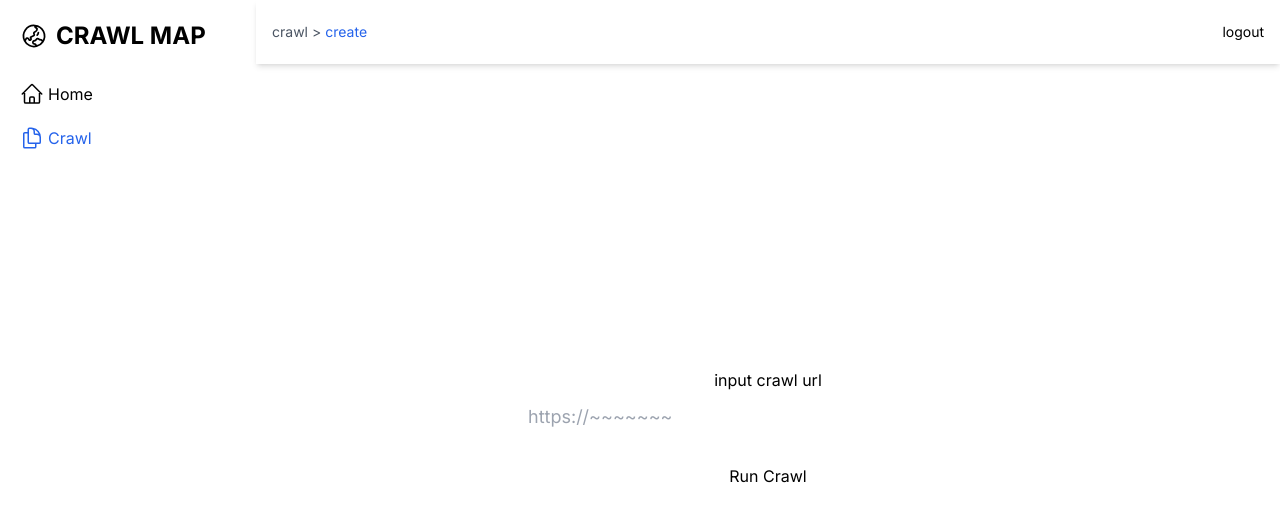
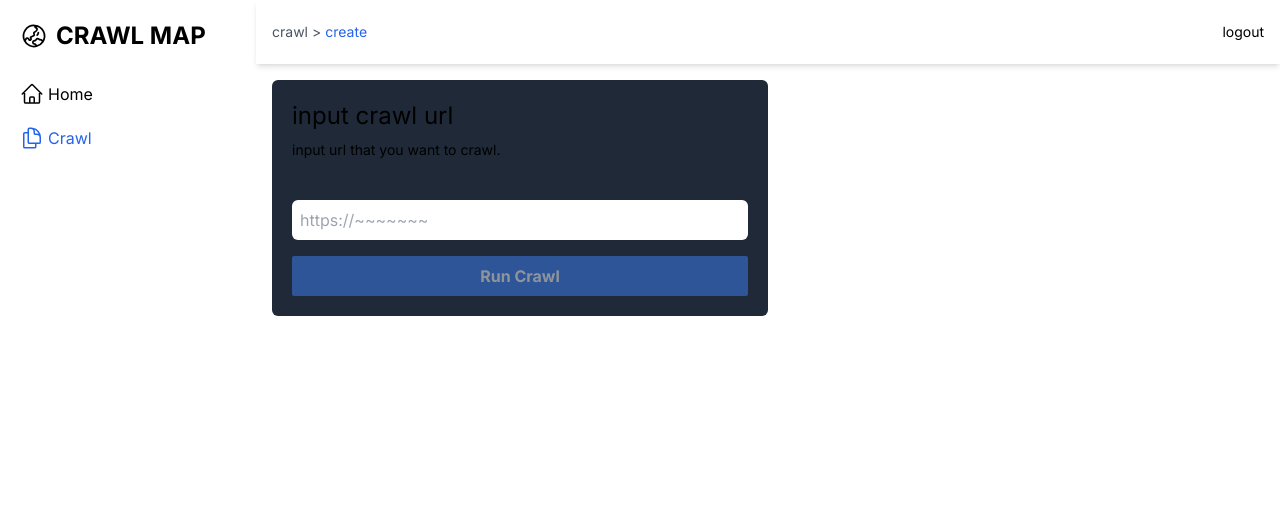
Before and after one commit to mars-tatsuru/crawl_project__frontend, a Next.js app: page /crawl/create in a window 1280 px wide. Shown: the top 522 px of the page. Built offline with nearby package versions, Linux system fonts and the light colour scheme.

Commit message:
change class

```diff
--- a/src/app/(overview)/crawl/create/page.tsx
+++ b/src/app/(overview)/crawl/create/page.tsx
@@ -1,9 +1,9 @@
 "use client";
 import type { NextPage } from "next";
 import Flow from "@/components/ReactFlow/index";
-import styles from "@/styles/Home.module.scss";
 import "reactflow/dist/style.css";
 import { useState } from "react";
+import clsx from "clsx";
 import { S3Client, GetObjectCommand } from "@aws-sdk/client-s3";
 
 const Crawl: NextPage = () => {
@@ -20,7 +20,7 @@ const Crawl: NextPage = () => {
         `https://crawl-project--backend.fly.dev/crawl?siteUrl=${siteUrl}`,
         {
           method: "GET",
-        }
+        },
       );
 
       if (!response.ok) {
@@ -67,24 +67,35 @@ const Crawl: NextPage = () => {
   return (
     <div className="h-full">
       {!siteTree && !isCrawling && (
-        <div className="flex flex-col items-center justify-center h-full w-full">
-          <h2>input crawl url</h2>
+        <div className="flex w-1/2 flex-col rounded-md bg-gray-800 p-5">
+          <div className="mb-10">
+            <h2 className="mb-2 text-2xl">input crawl url</h2>
+            <p className="text-sm">input url that you want to crawl.</p>
+          </div>
           <input
             type="text"
             placeholder="https://~~~~~~~"
             onChange={(e) => setSiteUrl(e.target.value)}
-            className="mb-4 w-1/2 h-12 p-2 text-lg"
+            className="mb-4 h-10 w-full rounded-md p-2"
           />
           <button
             onClick={runCrawl}
-            className="w-full max-w-xs p-2 cursor-pointer"
+            className={clsx(
+              "h-10 rounded-sm bg-blue-500 font-bold text-white opacity-50",
+              {
+                "cursor-pointer": siteUrl,
+                "opacity-100": siteUrl,
+                "hover:bg-blue-700": siteUrl,
+              },
+            )}
+            disabled={!siteUrl}
           >
             Run Crawl
           </button>
         </div>
       )}
       {isCrawling && (
-        <div className="flex justify-center items-center h-full flex-col">
+        <div className="flex h-full flex-col items-center justify-center">
           <svg
             xmlns="http://www.w3.org/2000/svg"
             width="100"
```
